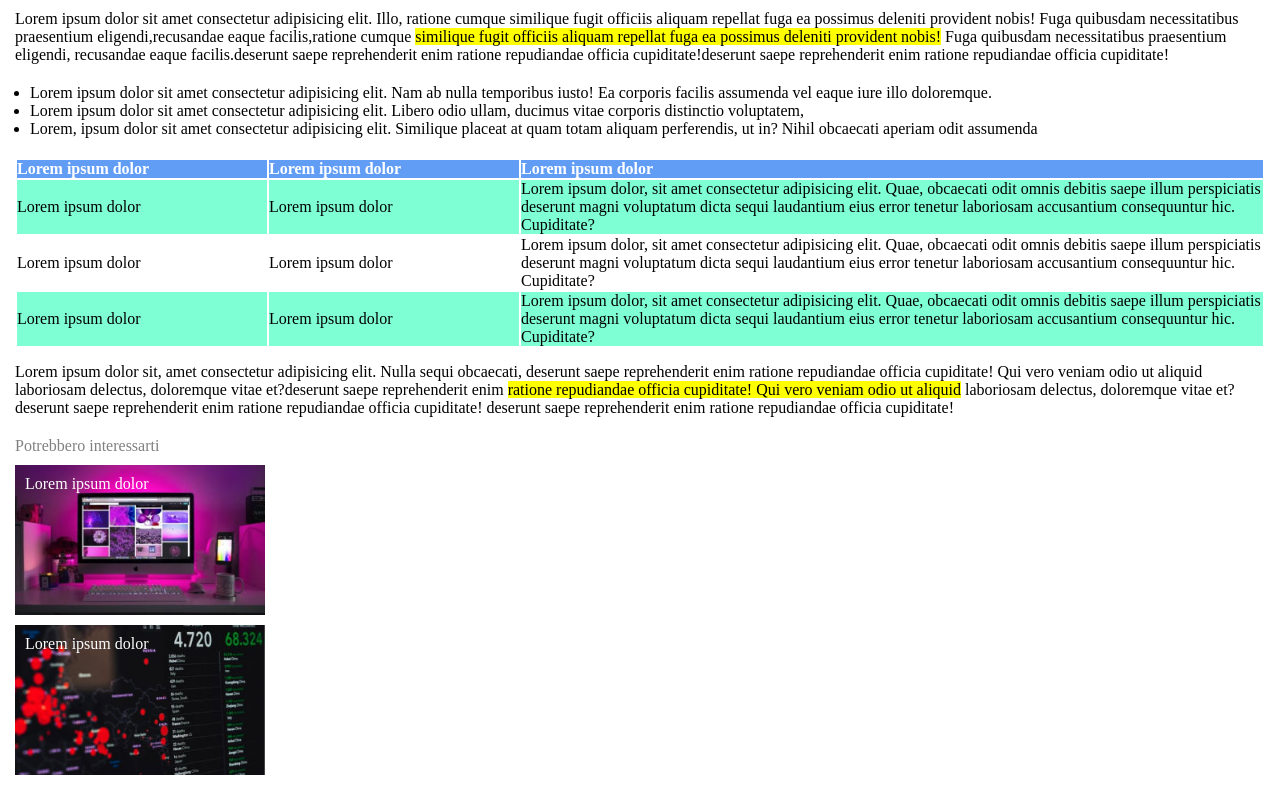
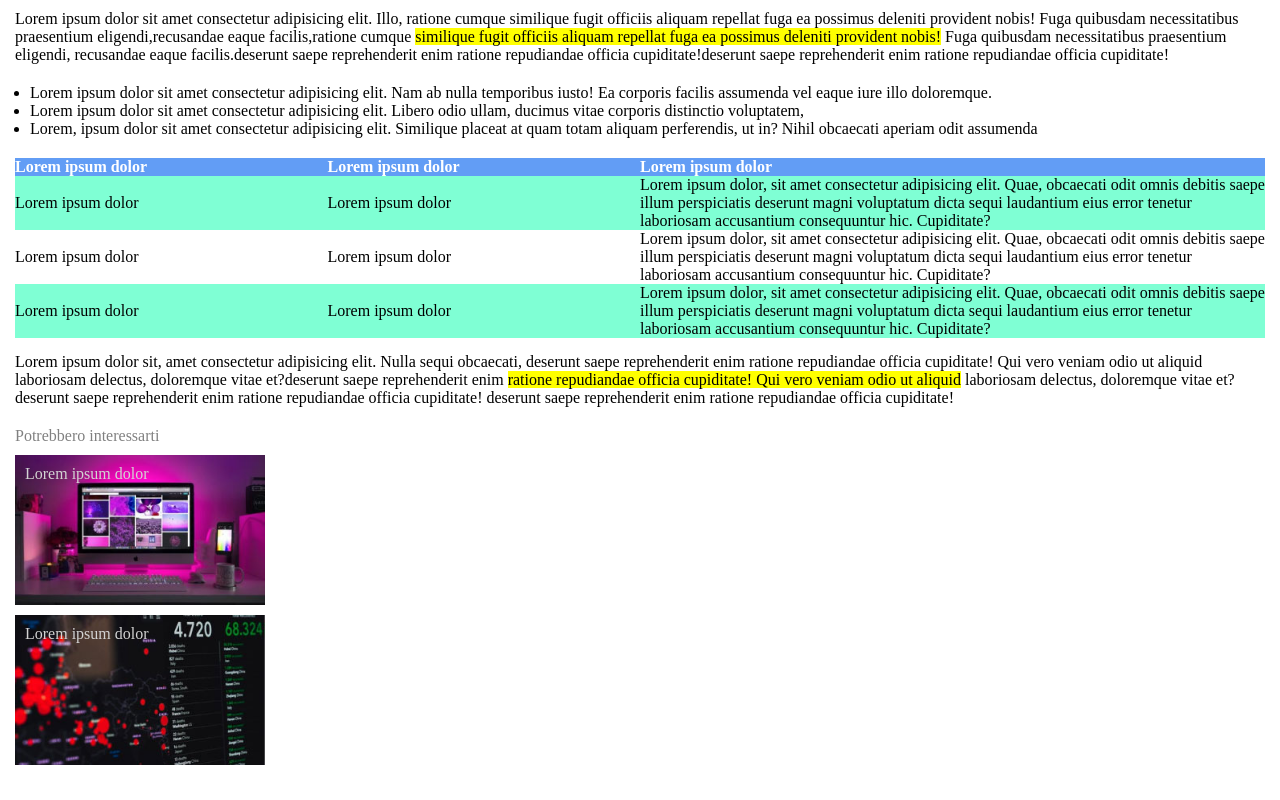
Before and after one commit to Eustache97/html-css-booleaner, a plain HTML site: page index.html in a window 1280 px wide. Shown: the part 734-1534 px from the top of the page. Drawn offline with Linux system fonts and the light colour scheme.

Commit message:
piccoli accorgimenti

```diff
--- a/css/style.css
+++ b/css/style.css
@@ -12,7 +12,7 @@
     height: 100px;
     background-color: #20b2aa;
     background-image: url(../img/pattern.png);
-    background-size: contain;
+    background-size: 30%;
  }
  #logo{
     width: 20%;
@@ -57,16 +57,20 @@
     margin-bottom: 20px;
  }
 
- .larg-cella1 , .larg-cella2{
-   width: 250px;
+ table{
+   border-collapse: collapse;
+ }
+  table tr.row:nth-child(odd){
+    background-color: #7fffd4;
  }
  thead {
     text-align: left;
  background-color: #629df5;
  color: #ffffff;
  }
- .riga-colorata{
-    background-color: #7fffd4;
+
+ .large-col{
+   width: 50%;
  }
  /* /section2 */
  /* /MAIN */
@@ -81,9 +85,12 @@
     height: 150px;
     margin-top: 10px;
     margin-bottom: 10px;
-    color:#ffffff;
     background-size: cover;
     background-position: center;
+ }
+ .foot-ancor{
+   text-decoration: none;
+   color: #d3d3d3;
  }
  #divfooter1{
     background-image: url(../img/monitor.jpg);
--- a/index.html
+++ b/index.html
@@ -19,7 +19,7 @@
            <main>
                 <!-- sezione1 -->
                 <section>
-                    <h1>Internet deve essere al servizio del "bene pubblico": il <br> manifesto di Tim Berners-Lee</h1>
+                    <h1>Internet deve essere al servizio del "bene pubblico": il manifesto di Tim Berners-Lee</h1>
                     <div class="scritto_da">Scritto da <span class="info-ente">The Booleaner</span> <br><span class="info-size">il 10/10/2020</span> </div>
                     <img id="berners1" src="img/tim-1.jpg" alt="Tim_Berners-Lee_che_parla">
                     <img id="berners2" src="img/tim-2.jpg" alt="Tim_Berners-Lee_che_sorride">
@@ -48,25 +48,25 @@
                     <table>
                         <thead>
                             <tr>
-                                <th class="larg-cella1">Lorem ipsum dolor</th>
-                                <th class="larg-cella2">Lorem ipsum dolor</th>
-                                <th class="larg-cella3">Lorem ipsum dolor</th>
+                                <th>Lorem ipsum dolor</th>
+                                <th class=>Lorem ipsum dolor</th>
+                                <th class="large-col">Lorem ipsum dolor</th>
                             </tr>
                         </thead>
                         <tbody>
-                            <tr class="riga-colorata">
+                            <tr class="row">
                                 <td>Lorem ipsum dolor</td>
                                 <td>Lorem ipsum dolor</td>
                                 <td>Lorem ipsum dolor, sit amet consectetur adipisicing elit. Quae, obcaecati odit omnis debitis saepe illum perspiciatis deserunt magni voluptatum dicta sequi laudantium eius error tenetur laboriosam accusantium consequuntur hic. Cupiditate?</td>
                             </tr>
-                             <tr>
+                             <tr class="row">
                                 <td>Lorem ipsum dolor</td>
                                 <td>Lorem ipsum dolor</td>
                                 <td>Lorem ipsum dolor, sit amet consectetur adipisicing elit. Quae, obcaecati odit omnis debitis saepe illum perspiciatis deserunt magni voluptatum dicta sequi laudantium eius error tenetur laboriosam accusantium consequuntur hic. Cupiditate?</td>
                             </tr>
                         </tbody>
                         <tfoot>
-                            <tr class="riga-colorata">
+                            <tr class="row">
                                 <td>Lorem ipsum dolor</td>
                                 <td>Lorem ipsum dolor</td>
                                 <td>Lorem ipsum dolor, sit amet consectetur adipisicing elit. Quae, obcaecati odit omnis debitis saepe illum  perspiciatis deserunt magni voluptatum dicta sequi laudantium eius error  tenetur laboriosam accusantium consequuntur hic. Cupiditate?</td>
@@ -85,11 +85,11 @@
             <footer>
                     <span class="spanfooter">Potrebbero interessarti</span>
                     <div id="divfooter1" class="footer_imp">
-                       Lorem ipsum dolor
+                      <a class="foot-ancor" href="">Lorem ipsum dolor</a>
                     </div>
 
                     <div id="divfooter2" class="footer_imp">
-                      Lorem ipsum dolor
+                      <a class="foot-ancor" href="">Lorem ipsum dolor</a>
                     </div>
             </footer>
         </div>
```
